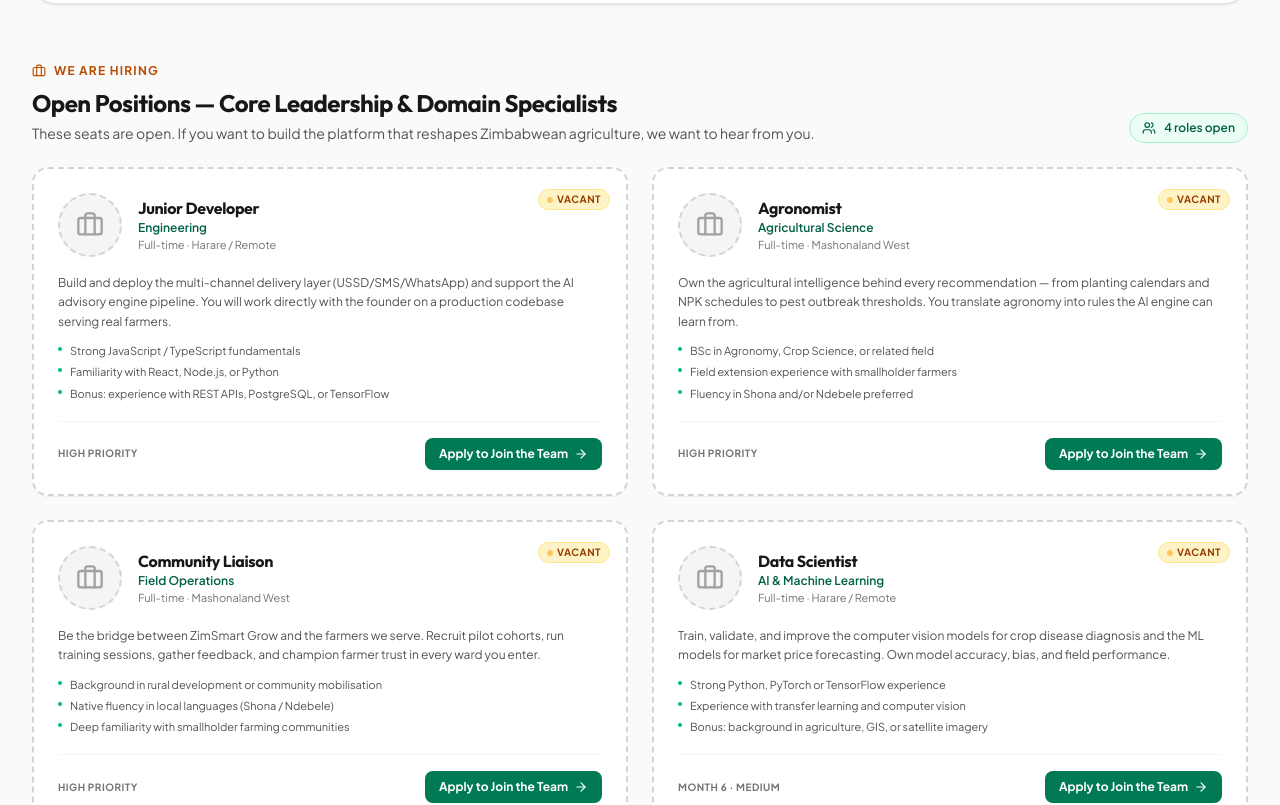
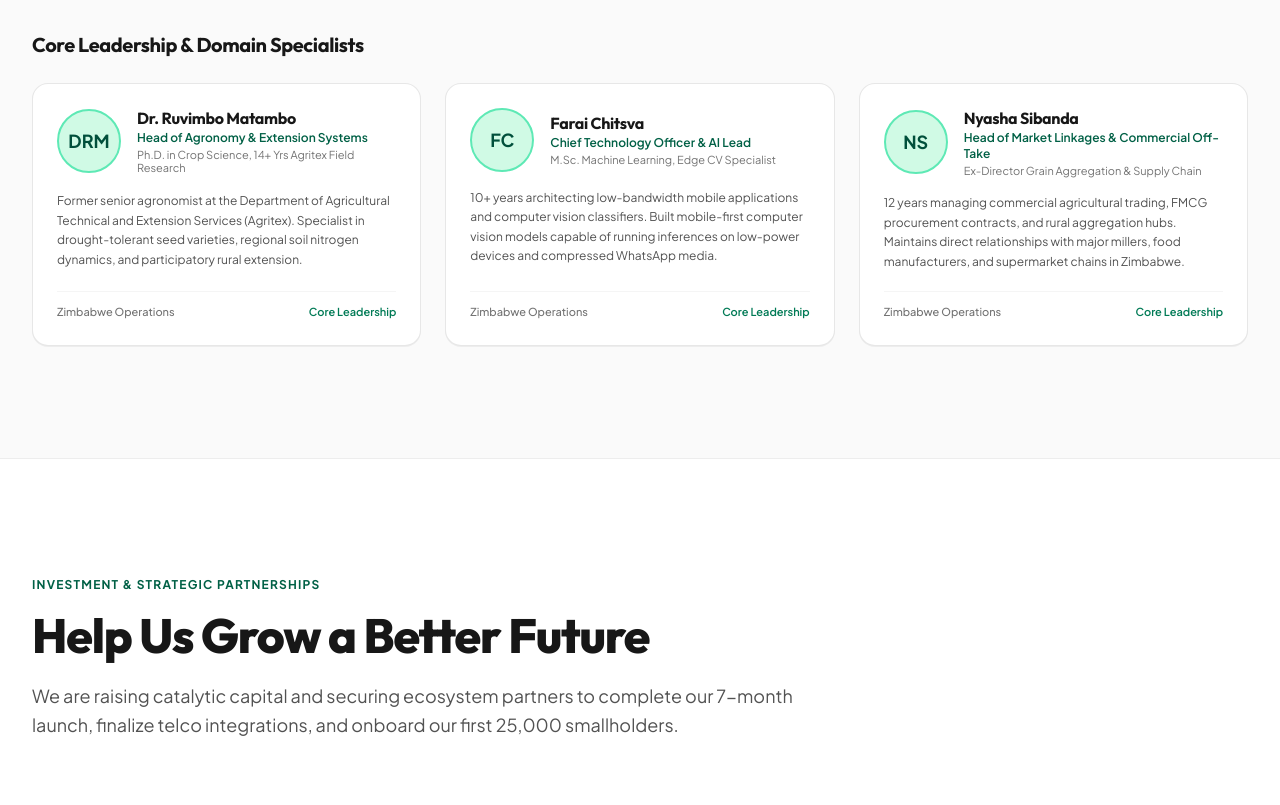
Before and after one commit to tynochaga25/ZimSmartGrow, a React (Vite) app: page / in a window 1280 px wide. Shown: the part 10820-11625 px from the top of the page. Built offline with nearby package versions, Linux system fonts and the light colour scheme.

Commit message:
Initial commit

```diff
--- a/src/components/TeamSection.tsx
+++ b/src/components/TeamSection.tsx
@@ -1,77 +1,10 @@
 import React from 'react';
-import { Linkedin, Mail, Sparkles, Briefcase, ArrowRight, Users } from 'lucide-react';
+import { Linkedin, Mail, ExternalLink, Award, Sparkles } from 'lucide-react';
 import { TEAM_MEMBERS } from '../data/agriData.ts';
-
-// Vacant positions to be filled — derived from Business Plan Sections 12.1 & 12.4
-const OPEN_POSITIONS = [
-  {
-    id: 'junior-developer',
-    role: 'Junior Developer',
-    department: 'Engineering',
-    priority: 'High Priority',
-    type: 'Full-time · Harare / Remote',
-    summary:
-      'Build and deploy the multi-channel delivery layer (USSD/SMS/WhatsApp) and support the AI advisory engine pipeline. You will work directly with the founder on a production codebase serving real farmers.',
-    requirements: [
-      'Strong JavaScript / TypeScript fundamentals',
-      'Familiarity with React, Node.js, or Python',
-      'Bonus: experience with REST APIs, PostgreSQL, or TensorFlow',
-    ],
-  },
-  {
-    id: 'agronomist',
-    role: 'Agronomist',
-    department: 'Agricultural Science',
-    priority: 'High Priority',
-    type: 'Full-time · Mashonaland West',
-    summary:
-      'Own the agricultural intelligence behind every recommendation — from planting calendars and NPK schedules to pest outbreak thresholds. You translate agronomy into rules the AI engine can learn from.',
-    requirements: [
-      'BSc in Agronomy, Crop Science, or related field',
-      'Field extension experience with smallholder farmers',
-      'Fluency in Shona and/or Ndebele preferred',
-    ],
-  },
-  {
-    id: 'community-liaison',
-    role: 'Community Liaison',
-    department: 'Field Operations',
-    priority: 'High Priority',
-    type: 'Full-time · Mashonaland West',
-    summary:
-      'Be the bridge between ZimSmart Grow and the farmers we serve. Recruit pilot cohorts, run training sessions, gather feedback, and champion farmer trust in every ward you enter.',
-    requirements: [
-      'Background in rural development or community mobilisation',
-      'Native fluency in local languages (Shona / Ndebele)',
-      'Deep familiarity with smallholder farming communities',
-    ],
-  },
-  {
-    id: 'data-scientist',
-    role: 'Data Scientist',
-    department: 'AI & Machine Learning',
-    priority: 'Month 6 · Medium',
-    type: 'Full-time · Harare / Remote',
-    summary:
-      'Train, validate, and improve the computer vision models for crop disease diagnosis and the ML models for market price forecasting. Own model accuracy, bias, and field performance.',
-    requirements: [
-      'Strong Python, PyTorch or TensorFlow experience',
-      'Experience with transfer learning and computer vision',
-      'Bonus: background in agriculture, GIS, or satellite imagery',
-    ],
-  },
-];
 
 export const TeamSection: React.FC = () => {
   const founder = TEAM_MEMBERS[0];
-
-  // Pre-filled mailto helper — routes all applications to the founder inbox
-  const applyMailto = (role: string) =>
-    `mailto:tynochagaka@gmail.com?subject=${encodeURIComponent(
-      `Application: ${role} — ZimSmart Grow`
-    )}&body=${encodeURIComponent(
-      `Hello Tinotenda,\n\nI would like to apply for the ${role} role at ZimSmart Grow.\n\nFull name:\nLocation:\nRelevant experience:\nLinkedIn / Portfolio:\n\n[Attach CV below]\n`
-    )}`;
+  const leadership = TEAM_MEMBERS.slice(1);
 
   return (
     <section id="team" className="py-20 lg:py-28 bg-neutral-50 border-b border-neutral-200/60">
@@ -85,7 +18,7 @@
             The Team Behind the Mission
           </h2>
           <p className="mt-4 text-base sm:text-lg text-neutral-600 leading-relaxed">
-            Founded and led by Tinotenda Chagaka. We are actively assembling a small, exceptional team across engineering, agronomy, and field operations — the kind of people who want to build infrastructure for the farmers the digital revolution left behind.
+            A potent combination of software engineering, frontline agricultural extension, edge machine learning, and commercial grain commodity trading.
           </p>
         </div>
 
@@ -163,113 +96,47 @@
           </div>
         </div>
 
-        {/* Open Positions — We're Hiring */}
+        {/* Core Team Roster (Circular profile cards) */}
         <div>
-          <div className="flex flex-col sm:flex-row sm:items-end sm:justify-between gap-3 mb-6">
-            <div>
-              <div className="inline-flex items-center gap-2 text-xs font-bold text-amber-700 uppercase tracking-widest mb-2">
-                <Briefcase className="w-3.5 h-3.5" />
-                <span>We Are Hiring</span>
-              </div>
-              <h3 className="text-xl sm:text-2xl font-bold text-neutral-900">
-                Open Positions — Core Leadership & Domain Specialists
-              </h3>
-              <p className="mt-1 text-sm text-neutral-600">
-                These seats are open. If you want to build the platform that reshapes Zimbabwean agriculture, we want to hear from you.
-              </p>
-            </div>
-            <div className="shrink-0 inline-flex items-center gap-2 text-xs font-semibold text-emerald-800 bg-emerald-50 border border-emerald-200 rounded-full px-3 py-1.5">
-              <Users className="w-3.5 h-3.5" />
-              <span>{OPEN_POSITIONS.length} roles open</span>
-            </div>
-          </div>
-
-          <div className="grid grid-cols-1 md:grid-cols-2 gap-6">
-            {OPEN_POSITIONS.map((position) => (
+          <h3 className="text-xl font-bold text-neutral-900 mb-6">
+            Core Leadership & Domain Specialists
+          </h3>
+          <div className="grid grid-cols-1 md:grid-cols-3 gap-6">
+            {leadership.map((member, idx) => (
               <div
-                key={position.id}
-                className="group relative bg-white rounded-2xl border-2 border-dashed border-neutral-300 hover:border-emerald-500 p-6 flex flex-col justify-between transition-all shadow-2xs hover:shadow-md"
+                key={member.name}
+                className="bg-white rounded-2xl border border-neutral-200/90 p-6 flex flex-col justify-between hover:border-emerald-300 transition-colors shadow-2xs"
               >
-                {/* Vacant badge */}
-                <div className="absolute top-4 right-4">
-                  <span className="inline-flex items-center gap-1 text-[10px] font-bold uppercase tracking-wider text-amber-800 bg-amber-100 border border-amber-200 rounded-full px-2 py-0.5">
-                    <span className="w-1.5 h-1.5 rounded-full bg-amber-500 animate-pulse" />
-                    Vacant
-                  </span>
-                </div>
-
                 <div>
-                  {/* Header with placeholder avatar */}
+                  {/* Clean circular avatar with role-specific tone */}
                   <div className="flex items-center gap-4 mb-4">
-                    <div className="w-16 h-16 rounded-full bg-neutral-100 border-2 border-dashed border-neutral-300 flex items-center justify-center shrink-0 text-neutral-400 group-hover:text-emerald-600 group-hover:border-emerald-400 transition-colors">
-                      <Briefcase className="w-7 h-7" />
+                    <div className="w-16 h-16 rounded-full bg-emerald-100 text-emerald-900 font-bold text-lg flex items-center justify-center shrink-0 border-2 border-emerald-300">
+                      {member.name.split(' ').map(n => n[0]).join('')}
                     </div>
-                    <div className="pr-16">
+                    <div>
                       <h4 className="text-base font-bold text-neutral-900 leading-tight">
-                        {position.role}
+                        {member.name}
                       </h4>
                       <div className="text-xs font-semibold text-emerald-800 mt-0.5">
-                        {position.department}
+                        {member.role}
                       </div>
                       <div className="text-[11px] text-neutral-500 mt-0.5 leading-tight">
-                        {position.type}
+                        {member.credentials}
                       </div>
                     </div>
                   </div>
 
                   <p className="text-xs text-neutral-600 leading-relaxed mt-2">
-                    {position.summary}
+                    {member.bio}
                   </p>
-
-                  <ul className="mt-3 space-y-1.5">
-                    {position.requirements.map((req) => (
-                      <li
-                        key={req}
-                        className="flex items-start gap-2 text-[11px] text-neutral-600 leading-snug"
-                      >
-                        <span className="mt-1 w-1 h-1 rounded-full bg-emerald-500 shrink-0" />
-                        <span>{req}</span>
-                      </li>
-                    ))}
-                  </ul>
                 </div>
 
-                {/* Footer with priority + Apply CTA */}
-                <div className="mt-5 pt-4 border-t border-neutral-100">
-                  <div className="flex items-center justify-between gap-3">
-                    <span className="text-[10px] uppercase tracking-wider font-bold text-neutral-500">
-                      {position.priority}
-                    </span>
-                    <a
-                      href={applyMailto(position.role)}
-                      className="inline-flex items-center gap-1.5 text-xs font-bold text-white bg-emerald-700 hover:bg-emerald-800 rounded-lg px-3.5 py-2 transition-colors shadow-xs"
-                    >
-                      <span>Apply to Join the Team</span>
-                      <ArrowRight className="w-3.5 h-3.5" />
-                    </a>
-                  </div>
+                <div className="mt-5 pt-3 border-t border-neutral-100 flex items-center justify-between text-[11px] text-neutral-500 font-medium">
+                  <span>Zimbabwe Operations</span>
+                  <span className="text-emerald-700 font-semibold">Core Leadership</span>
                 </div>
               </div>
             ))}
-          </div>
-
-          {/* General application fallback */}
-          <div className="mt-8 bg-emerald-50/60 border border-emerald-200 rounded-2xl p-6 sm:p-7 flex flex-col sm:flex-row sm:items-center sm:justify-between gap-4">
-            <div>
-              <h4 className="text-sm sm:text-base font-bold text-neutral-900">
-                Don't see the right role yet?
-              </h4>
-              <p className="text-xs sm:text-sm text-neutral-600 mt-1 max-w-2xl">
-                We are always looking for exceptional agronomists, engineers, data scientists, and field operators. Send us a general application and tell us how you want to contribute.
-              </p>
-            </div>
-            <a
-              href={applyMailto('General Application')}
-              className="inline-flex items-center justify-center gap-2 text-sm font-bold text-emerald-800 bg-white border border-emerald-300 hover:bg-emerald-100 rounded-lg px-4 py-2.5 transition-colors shrink-0"
-            >
-              <Mail className="w-4 h-4" />
-              <span>Send General Application</span>
-            </a>
           </div>
         </div>
       </div>
```
